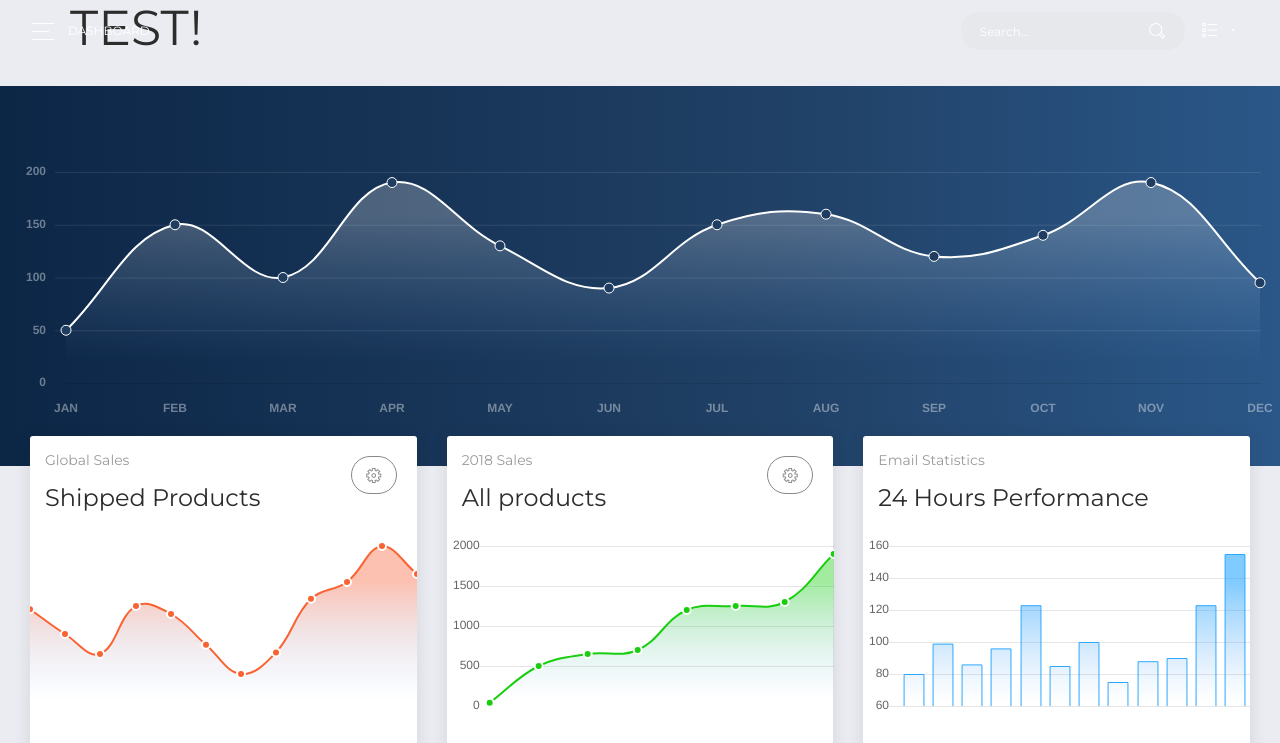
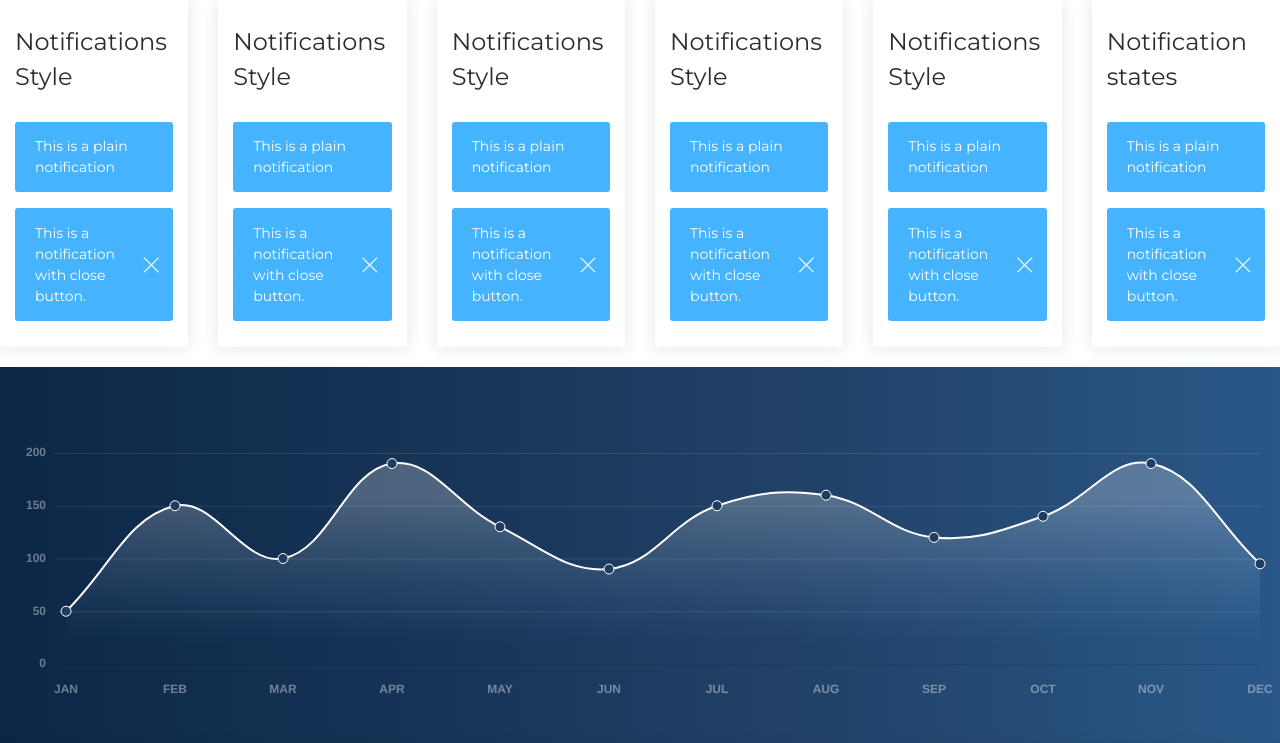
Before and after one commit to GiTechConsults/dashboard, a website: page dashboard.html in a window 1280 px wide. Shown: the top 743 px of the page. Drawn offline with Linux system fonts and the light colour scheme; some packages are replaced by stand-ins of ours.

Commit message:
update UI

```diff
--- a/dashboard.html
+++ b/dashboard.html
@@ -21,134 +21,133 @@
 </head>
 
 <body class="">
-  <div class="wrapper ">
-    <div class="sidebar" data-color="purple">
-      <!--
-        Tip 1: You can change the color of the sidebar using: data-color="blue | green | purple | red | yellow"
-    -->
-      <div class="logo">
-        <a href="#" class="simple-text logo-mini">
-          GT
-        </a>
-        <a href="#" class="simple-text logo-normal">
-          GiTech Dashboard
-        </a>
-      </div>
-      <div class="sidebar-wrapper">
-        <ul class="nav">
-          <li class="active ">
-            <a href="./dashboard.html">
-              <i class="now-ui-icons design_app"></i>
-              <p>Admin</p>
-            </a>
-          </li>
-          <li>
-            <a href="./dash-1.html">
-              <i class="now-ui-icons business_money-coins"></i>
-              <p>KoboToolBox</p>
-            </a>
-          </li>
-          <li>
-            <a href="./dash-2.html">
-              <i class="now-ui-icons users_single-02"></i>
-              <p>Staff Norminal Roll</p>
-            </a>
-          </li>
-          <li class="nav-item dropdown">
-            <a class="nav-link dropdown-toggle" href="http://example.com" id="navbarDropdownMenuLink" data-toggle="dropdown"
-              aria-haspopup="true" aria-expanded="false">
-              <i class="now-ui-icons ui-1_bell-53"></i>
-              <p>Monitoring & Evaluation</p>
-            </a>
-            <div class="dropdown-menu dropdown-menu-right" aria-labelledby="navbarDropdownMenuLink">
-              <a class="dropdown-item" href="#">Settings</a>
-              <a class="dropdown-item" href="#">Help</a>
-              <a class="dropdown-item" href="#">Log Out</a>
-            </div>
-          </li>
-          <li>
-            <a href="./dash-4.html">
-              <i class="now-ui-icons location_map-big"></i>
-              <p>Grievance Redress</p>
-            </a>
-          </li>
-          <li>
-            <a href="./dash-5.html">
-              <i class="now-ui-icons business_badge"></i>
-              <p>Targeting Module</p>
-            </a>
-          </li>
-          <li>
-            <a href="./dash-6.html">
-              <i class="now-ui-icons business_bulb-63"></i>
-              <p>Business Intelligent</p>
-            </a>
-          </li>
-          <li class="active-pro">
-            <a href="./dash-7.html">
-              <i class="now-ui-icons ui-1_settings-gear-63"></i>
-              <p>Control Panel</p>
-            </a>
-          </li>
-        </ul>
-      </div>
-    </div>
-    <div class="main-panel">
-      <!-- Navbar -->
-      <nav class="navbar navbar-expand-lg fixed-top navbar-transparent  bg-primary  navbar-absolute">
-        <div class="container-fluid">
-          <div class="navbar-wrapper">
-            <div class="navbar-toggle">
-              <button type="button" class="navbar-toggler">
-                <span class="navbar-toggler-bar bar1"></span>
-                <span class="navbar-toggler-bar bar2"></span>
-                <span class="navbar-toggler-bar bar3"></span>
-              </button>
-            </div>
-            <a class="navbar-brand" href="#pablo">Dashboard</a>
-          </div>
-          <button class="navbar-toggler" type="button" data-toggle="collapse" data-target="#navigation" aria-controls="navigation-index"
-            aria-expanded="false" aria-label="Toggle navigation">
-            <span class="navbar-toggler-bar navbar-kebab"></span>
-            <span class="navbar-toggler-bar navbar-kebab"></span>
-            <span class="navbar-toggler-bar navbar-kebab"></span>
-          </button>
-          <div class="collapse navbar-collapse justify-content-end" id="navigation">
-            <form>
-              <div class="input-group no-border">
-                <input type="text" value="" class="form-control" placeholder="Search...">
-                <div class="input-group-append">
-                  <div class="input-group-text">
-                    <i class="now-ui-icons ui-1_zoom-bold"></i>
+
+
+
+
+        <div class="content">
+          <div class="row">
+            <div class="col-md-2">
+              <div class="card">
+                <div class="card-header">
+                  <h4 class="card-title">Notifications Style</h4>
+                </div>
+                <div class="card-body">
+                  <div class="alert alert-info">
+                    <span>This is a plain notification</span>
+                  </div>
+                  <div class="alert alert-info">
+                    <button type="button" aria-hidden="true" class="close">
+                      <i class="now-ui-icons ui-1_simple-remove"></i>
+                    </button>
+                    <span>This is a notification with close button.</span>
                   </div>
                 </div>
               </div>
-            </form>
-            <ul class="navbar-nav">
-              <li class="nav-item dropdown">
-                <a class="nav-link dropdown-toggle" href="http://example.com" id="navbarDropdownMenuLink" data-toggle="dropdown"
-                  aria-haspopup="true" aria-expanded="false">
-                  <i class="now-ui-icons design_bullet-list-67"></i>
-                  <p>
-                    <span class="d-lg-none d-md-block">GiTech Consults</span>
-                  </p>
-                </a>
-                <div class="dropdown-menu dropdown-menu-right" aria-labelledby="navbarDropdownMenuLink">
-                  <a class="dropdown-item" href="#">Settings</a>
-                  <a class="dropdown-item" href="#">Help</a>
-                  <a class="dropdown-item" href="#">Log Out</a>
+            </div>
+
+            <div class="col-md-2">
+                <div class="card">
+                  <div class="card-header">
+                    <h4 class="card-title">Notifications Style</h4>
+                  </div>
+                  <div class="card-body">
+                    <div class="alert alert-info">
+                      <span>This is a plain notification</span>
+                    </div>
+                    <div class="alert alert-info">
+                      <button type="button" aria-hidden="true" class="close">
+                        <i class="now-ui-icons ui-1_simple-remove"></i>
+                      </button>
+                      <span>This is a notification with close button.</span>
+                    </div>
+                  </div>
                 </div>
-              </li>
-            </ul>
+              </div>
+
+              <div class="col-md-2">
+                  <div class="card">
+                    <div class="card-header">
+                      <h4 class="card-title">Notifications Style</h4>
+                    </div>
+                    <div class="card-body">
+                      <div class="alert alert-info">
+                        <span>This is a plain notification</span>
+                      </div>
+                      <div class="alert alert-info">
+                        <button type="button" aria-hidden="true" class="close">
+                          <i class="now-ui-icons ui-1_simple-remove"></i>
+                        </button>
+                        <span>This is a notification with close button.</span>
+                      </div>
+                    </div>
+                  </div>
+                </div>
+
+                <div class="col-md-2">
+                    <div class="card">
+                      <div class="card-header">
+                        <h4 class="card-title">Notifications Style</h4>
+                      </div>
+                      <div class="card-body">
+                        <div class="alert alert-info">
+                          <span>This is a plain notification</span>
+                        </div>
+                        <div class="alert alert-info">
+                          <button type="button" aria-hidden="true" class="close">
+                            <i class="now-ui-icons ui-1_simple-remove"></i>
+                          </button>
+                          <span>This is a notification with close button.</span>
+                        </div>
+                      </div>
+                    </div>
+                  </div>
+
+                  <div class="col-md-2">
+                      <div class="card">
+                        <div class="card-header">
+                          <h4 class="card-title">Notifications Style</h4>
+                        </div>
+                        <div class="card-body">
+                          <div class="alert alert-info">
+                            <span>This is a plain notification</span>
+                          </div>
+                          <div class="alert alert-info">
+                            <button type="button" aria-hidden="true" class="close">
+                              <i class="now-ui-icons ui-1_simple-remove"></i>
+                            </button>
+                            <span>This is a notification with close button.</span>
+                          </div>
+                        </div>
+                      </div>
+                    </div>
+
+
+            <div class="col-md-2">
+              <div class="card">
+                <div class="card-header">
+                  <h4 class="card-title">Notification states</h4>
+                </div>
+                <div class="card-body">
+                    <div class="alert alert-info">
+                      <span>This is a plain notification</span>
+                    </div>
+                    <div class="alert alert-info">
+                      <button type="button" aria-hidden="true" class="close">
+                        <i class="now-ui-icons ui-1_simple-remove"></i>
+                      </button>
+                      <span>This is a notification with close button.</span>
+                    </div>
+                </div>
+              </div>
+            </div>
           </div>
         </div>
-      </nav>
-      <!-- End Navbar -->
-      <div class="container">
-        <div class="row">
-          <h1>TEST!</h1>
-        </div>
-      </div>
+
+
+
+
+
       <div class="panel-header panel-header-lg">
         <canvas id="bigDashboardChart"></canvas>
       </div>
```
